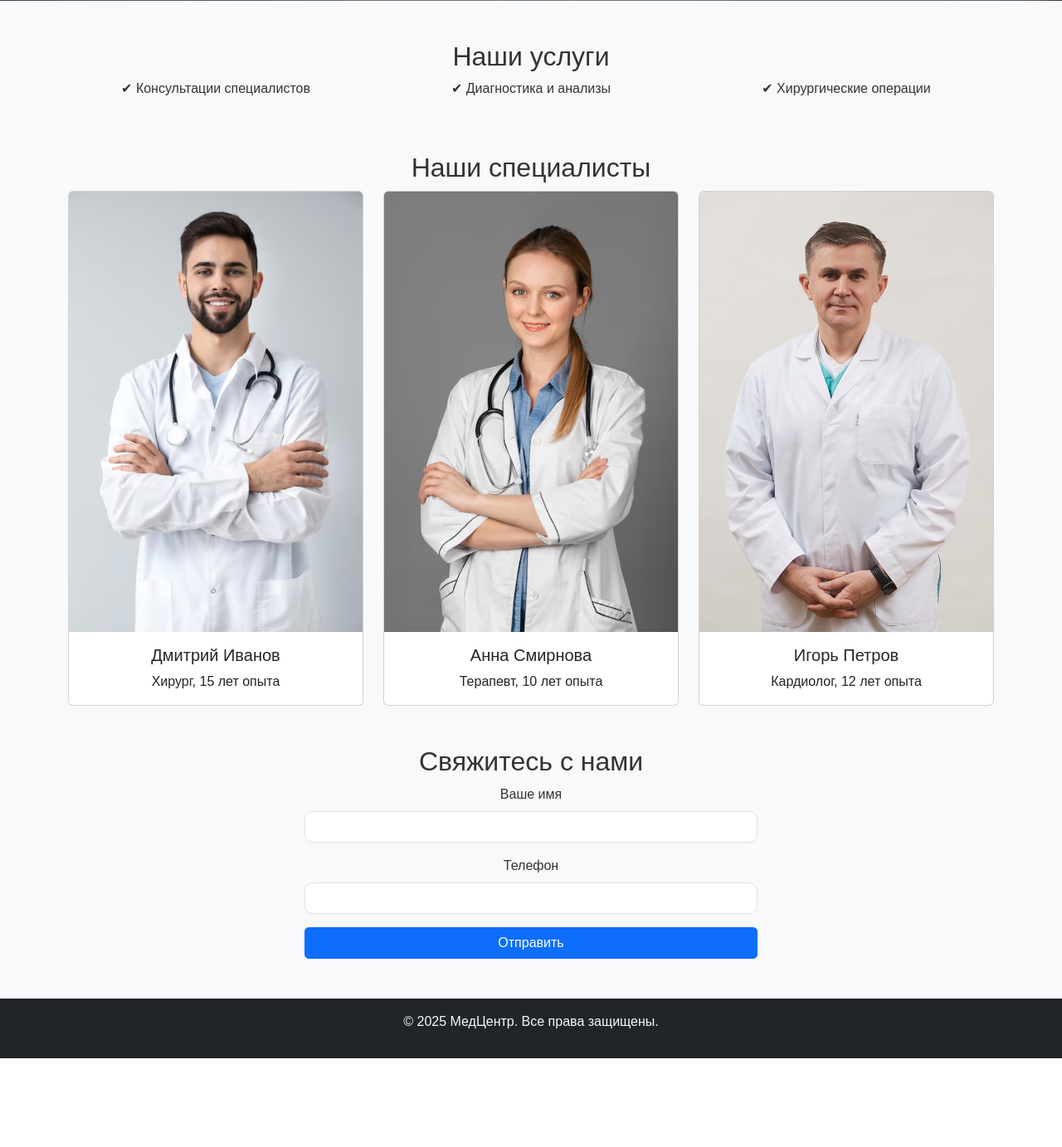
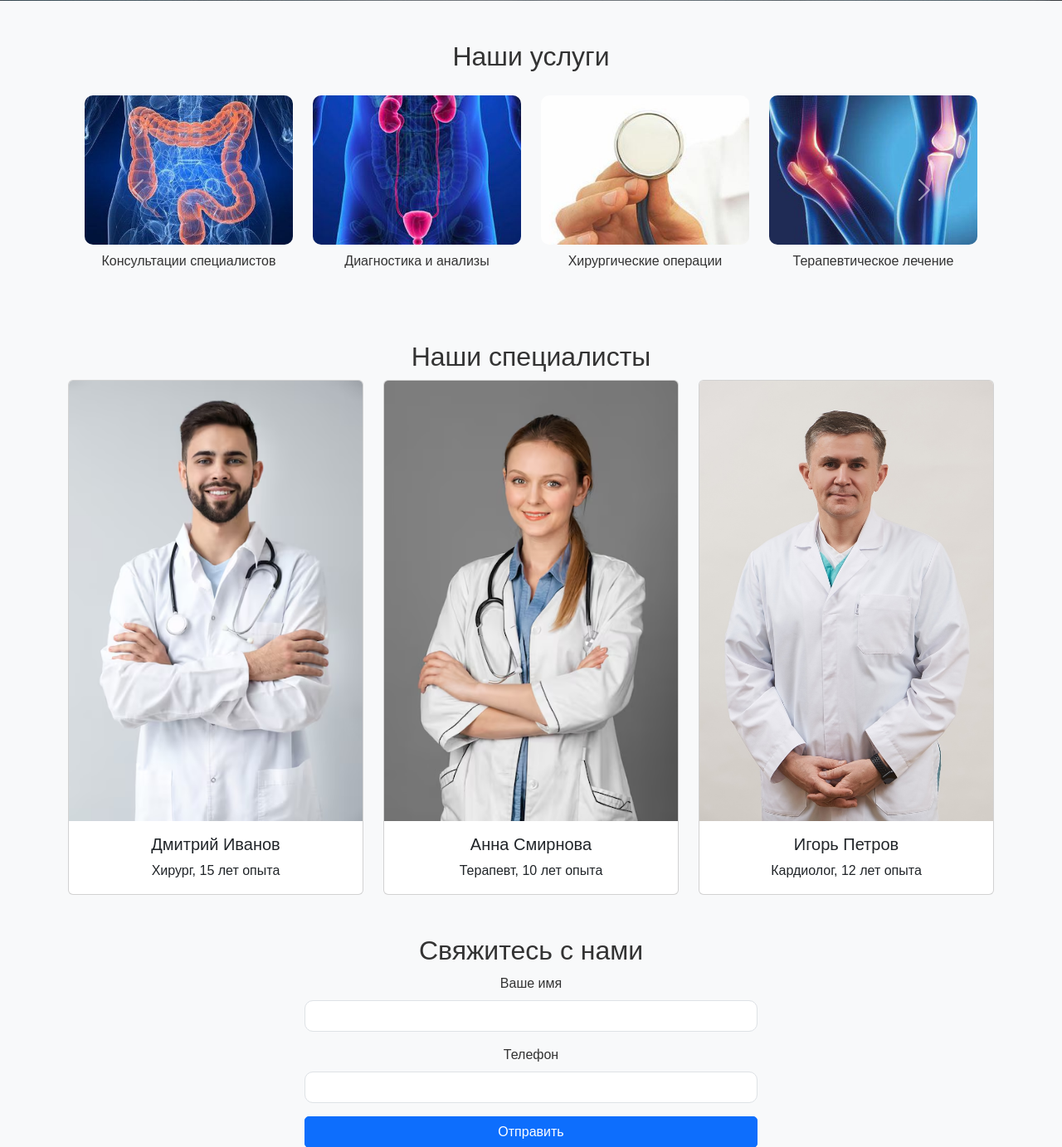
Before and after one commit to MyMindIsCrashed/test1232, a Django app: page / in a window 1280 px wide. Shown: the part 799-2182 px from the top of the page at 83% size. Before the commit the page ends 2075 px from the top, so only its background shows below. Run offline with Django 4.2, Linux system fonts and the light colour scheme.

Commit message:
Обновление версии проекта

```diff
--- a/myapp/templates/myapp/index.html
+++ b/myapp/templates/myapp/index.html
@@ -25,7 +25,6 @@
             position: relative;
             padding: 0 15px;
         }
-
 
         .header::after {
             content: '';
@@ -66,7 +65,6 @@
                 transform: translateY(0);
             }
         }
-
 
         .navbar {
             background-color: rgba(0, 123, 255, 0.8);
@@ -122,6 +120,14 @@
         .btn {
         border-radius: 5px; /
         }
+        #servicesCarousel .carousel-item {
+        padding: 20px;
+        }
+        .carousel-item img {
+        height: 180px;
+        object-fit: cover;
+        border-radius: 10px;
+        }
     </style>
 
     <nav class="navbar navbar-expand-lg navbar-dark">
@@ -149,14 +155,65 @@
     </header>
 
 
-<section class="container my-5" id="services">
-    <h2 class="text-center text-gradient">Наши услуги</h2>
-    <div class="row text-center">
-        <div class="col-md-4"><p>✔ Консультации специалистов</p></div>
-        <div class="col-md-4"><p>✔ Диагностика и анализы</p></div>
-        <div class="col-md-4"><p>✔ Хирургические операции</p></div>
-    </div>
-</section>
+    <section class="container my-5" id="services">
+        <h2 class="text-center text-gradient">Наши услуги</h2>
+
+        <div id="servicesCarousel" class="carousel slide" data-bs-ride="carousel">
+            <div class="carousel-inner">
+                <div class="carousel-item active">
+                    <div class="row">
+                        <div class="col-md-3">
+                            <img src="static/images/img_nduwnji3mji3_400_300_jpg_5_80.jpg" class="d-block w-100 img-fluid" alt="Консультации">
+                            <p class="text-center mt-2">Консультации специалистов</p>
+                        </div>
+                        <div class="col-md-3">
+                            <img src="static/images/cu-1_400_300_jpg_5_80.jpg" class="d-block w-100 img-fluid" alt="Диагностика">
+                            <p class="text-center mt-2">Диагностика и анализы</p>
+                        </div>
+                        <div class="col-md-3">
+                            <img src="static/images/download-4_400_300_jpg_5_80.jpg" class="d-block w-100 img-fluid" alt="Хирургия">
+                            <p class="text-center mt-2">Хирургические операции</p>
+                        </div>
+                        <div class="col-md-3">
+                            <img src="static/images/download_400_300_jpg_5_80.jpg" class="d-block w-100 img-fluid" alt="Терапия">
+                            <p class="text-center mt-2">Терапевтическое лечение</p>
+                        </div>
+                    </div>
+                </div>
+
+                <div class="carousel-item">
+                    <div class="row">
+                        <div class="col-md-3">
+                            <img src="static/images/download-3_400_300_jpg_5_80.jpg" class="d-block w-100 img-fluid" alt="Консультации">
+                            <p class="text-center mt-2">Консультации специалистов</p>
+                        </div>
+                        <div class="col-md-3">
+                            <img src="static/images/eye-exams-grayling-mi_400_300_jpg_5_80.jpg" class="d-block w-100 img-fluid" alt="Диагностика">
+                            <p class="text-center mt-2">Диагностика и анализы</p>
+                        </div>
+                        <div class="col-md-3">
+                            <img src="static/images/surgery_400_300_jpg_5_80.jpg" class="d-block w-100 img-fluid" alt="Хирургия">
+                            <p class="text-center mt-2">Хирургические операции</p>
+                        </div>
+                        <div class="col-md-3">
+                            <img src="static/images/img_nduwnji3mji3_400_300_jpg_5_80.jpg" class="d-block w-100 img-fluid" alt="Услуга">
+                            <p class="text-center mt-2">Прочее</p>
+                        </div>
+                    </div>
+                </div>
+            </div>
+            <button class="carousel-control-prev" type="button" data-bs-target="#servicesCarousel" data-bs-slide="prev">
+                <span class="carousel-control-prev-icon" aria-hidden="true"></span>
+                <span class="visually-hidden">Предыдущий</span>
+            </button>
+            <button class="carousel-control-next" type="button" data-bs-target="#servicesCarousel" data-bs-slide="next">
+                <span class="carousel-control-next-icon" aria-hidden="true"></span>
+                <span class="visually-hidden">Следующий</span>
+            </button>
+        </div>
+    </section>
+
+
 
 <section class="container my-5" id="doctors">
     <h2 class="text-center text-gradient">Наши специалисты</h2>
```
Also changed, not shown: myapp/static/images/cu-1_400_300_jpg_5_80.jpg (added), myapp/static/images/download-3_400_300_jpg_5_80.jpg (added), myapp/static/images/download-4_400_300_jpg_5_80.jpg (added), myapp/static/images/download_400_300_jpg_5_80.jpg (added), myapp/static/images/eye-exams-grayling-mi_400_300_jpg_5_80.jpg (added), myapp/static/images/img_nduwnji3mji3_400_300_jpg_5_80.jpg (added), myapp/static/images/surgery_400_300_jpg_5_80.jpg (added).
